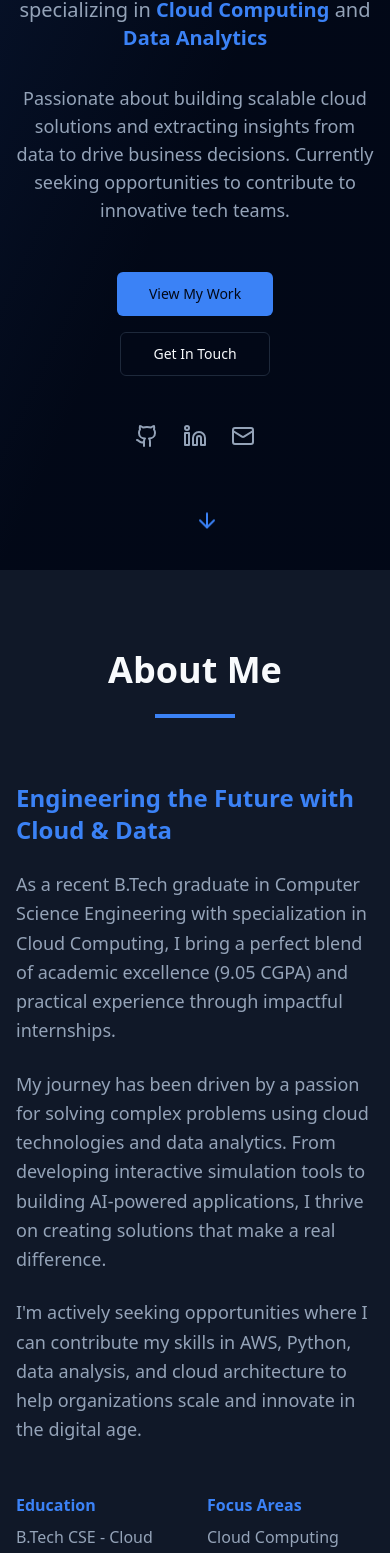
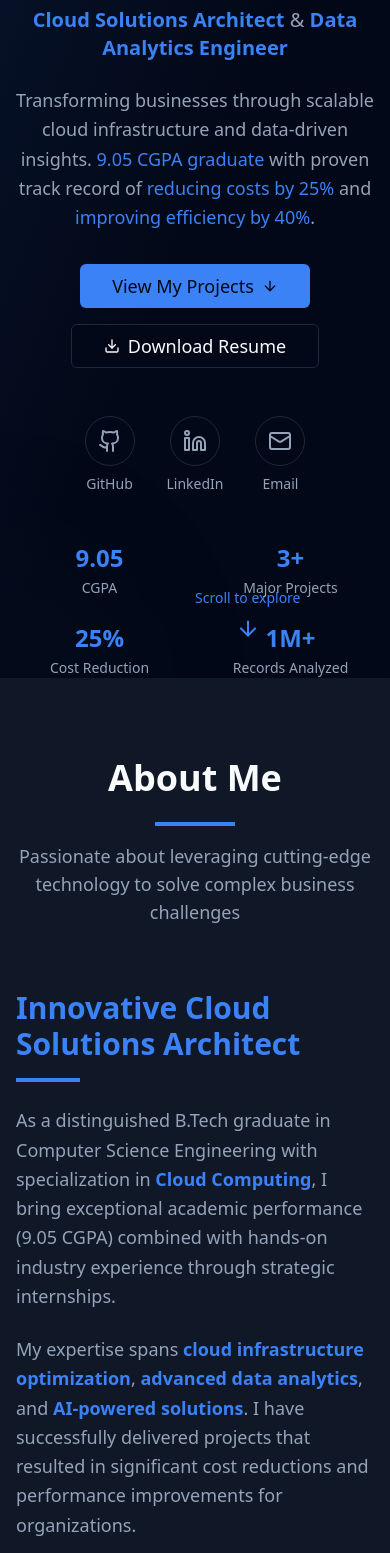
Before and after one commit to PrasanthSaiCH/cloud-data-spark-profile, a React (Vite) app: page / in a window 390 px wide. Shown: the part 274-1827 px from the top of the page. Built offline with nearby package versions, Linux system fonts and the light colour scheme.

Commit message:
Enhance portfolio for professional appeal
Refine the website's design and content to align with professional developer standards, focusing on impactful presentation and user experience.

```diff
--- a/src/components/AboutSection.tsx
+++ b/src/components/AboutSection.tsx
@@ -1,63 +1,121 @@
 
 import React from 'react';
 import { Card, CardContent } from '@/components/ui/card';
+import { Badge } from '@/components/ui/badge';
+import { Award, Briefcase, Code, TrendingUp } from 'lucide-react';
 
 const AboutSection = () => {
+  const highlights = [
+    {
+      icon: <Award className="h-6 w-6" />,
+      title: "Academic Excellence",
+      description: "9.05 CGPA with Merit Scholarship"
+    },
+    {
+      icon: <Briefcase className="h-6 w-6" />,
+      title: "Industry Experience",
+      description: "2 Strategic Internships at AICTE"
+    },
+    {
+      icon: <Code className="h-6 w-6" />,
+      title: "Technical Expertise",
+      description: "AWS, Python, Data Analytics"
+    },
+    {
+      icon: <TrendingUp className="h-6 w-6" />,
+      title: "Proven Impact",
+      description: "25% Cost Reduction, 40% Efficiency Gain"
+    }
+  ];
+
   return (
     <section id="about" className="section-padding bg-secondary/50">
       <div className="max-w-6xl mx-auto">
         <div className="text-center mb-16">
           <h2 className="text-4xl md:text-5xl font-bold mb-6">About Me</h2>
-          <div className="w-20 h-1 bg-primary mx-auto"></div>
+          <div className="w-20 h-1 bg-primary mx-auto mb-4"></div>
+          <p className="text-lg text-muted-foreground max-w-2xl mx-auto">
+            Passionate about leveraging cutting-edge technology to solve complex business challenges
+          </p>
         </div>
 
-        <div className="grid lg:grid-cols-2 gap-12 items-center">
+        <div className="grid lg:grid-cols-2 gap-12 items-center mb-16">
           <div className="space-y-6">
-            <h3 className="text-2xl font-semibold text-primary">Engineering the Future with Cloud & Data</h3>
+            <div className="space-y-4">
+              <h3 className="text-3xl font-bold text-primary">Innovative Cloud Solutions Architect</h3>
+              <div className="w-16 h-1 bg-primary"></div>
+            </div>
 
             <p className="text-lg text-muted-foreground leading-relaxed">
-              As a recent B.Tech graduate in Computer Science Engineering with specialization in Cloud Computing,
-              I bring a perfect blend of academic excellence (9.05 CGPA) and practical experience through impactful internships.
+              As a distinguished B.Tech graduate in Computer Science Engineering with specialization in
+              <span className="text-primary font-semibold"> Cloud Computing</span>, I bring exceptional academic
+              performance (9.05 CGPA) combined with hands-on industry experience through strategic internships.
             </p>
 
             <p className="text-lg text-muted-foreground leading-relaxed">
-              My journey has been driven by a passion for solving complex problems using cloud technologies and data analytics.
-              From developing interactive simulation tools to building AI-powered applications, I thrive on creating solutions
-              that make a real difference.
+              My expertise spans <span className="text-primary font-semibold">cloud infrastructure optimization</span>,
+              <span className="text-primary font-semibold"> advanced data analytics</span>, and
+              <span className="text-primary font-semibold"> AI-powered solutions</span>. I have successfully delivered
+              projects that resulted in significant cost reductions and performance improvements for organizations.
             </p>
 
             <p className="text-lg text-muted-foreground leading-relaxed">
-              I'm actively seeking opportunities where I can contribute my skills in AWS, Python, data analysis, and cloud
-              architecture to help organizations scale and innovate in the digital age.
+              I'm passionate about transforming traditional business processes through innovative technology solutions,
+              with a proven track record of analyzing millions of data points and implementing scalable cloud architectures
+              that drive business growth.
             </p>
 
             <div className="grid grid-cols-2 gap-6 pt-6">
-              <div>
-                <h4 className="font-semibold text-primary mb-2">Education</h4>
+              <div className="space-y-2">
+                <h4 className="font-bold text-primary text-lg">Education Excellence</h4>
                 <p className="text-muted-foreground">B.Tech CSE - Cloud Computing</p>
-                <p className="text-muted-foreground">CGPA: 9.05/10</p>
+                <p className="text-muted-foreground font-semibold">CGPA: 9.05/10</p>
+                <Badge variant="secondary" className="bg-primary/10 text-primary">Merit Scholarship</Badge>
               </div>
-              <div>
-                <h4 className="font-semibold text-primary mb-2">Focus Areas</h4>
-                <p className="text-muted-foreground">Cloud Computing</p>
-                <p className="text-muted-foreground">Data Analytics</p>
+              <div className="space-y-2">
+                <h4 className="font-bold text-primary text-lg">Specializations</h4>
+                <p className="text-muted-foreground">Cloud Architecture & DevOps</p>
+                <p className="text-muted-foreground">Data Analytics & AI/ML</p>
+                <Badge variant="secondary" className="bg-primary/10 text-primary">AWS Certified</Badge>
               </div>
             </div>
           </div>
 
           <div className="flex justify-center lg:justify-end">
-            <Card className="card-hover bg-card border-border">
-              <CardContent className="p-8">
-                <div className="w-64 h-80 rounded-lg overflow-hidden">
+            <Card className="card-hover bg-card border-border overflow-hidden">
+              <CardContent className="p-0 relative">
+                <div className="w-80 h-96 relative">
                   <img
                     src="/lovable-uploads/62d9f5ca-9e2a-455b-af82-094595526470.png"
                     alt="Chippada Prasanth Sai - Professional Photo"
                     className="w-full h-full object-cover"
                   />
+                  <div className="absolute inset-0 bg-gradient-to-t from-background/20 to-transparent"></div>
+                </div>
+                <div className="absolute bottom-4 left-4 right-4">
+                  <div className="bg-background/90 backdrop-blur-sm rounded-lg p-4">
+                    <h4 className="font-bold text-lg text-primary">Chippada Prasanth Sai</h4>
+                    <p className="text-muted-foreground">Cloud Solutions Architect</p>
+                  </div>
                 </div>
               </CardContent>
             </Card>
           </div>
+        </div>
+
+        {/* Highlights Grid */}
+        <div className="grid md:grid-cols-2 lg:grid-cols-4 gap-6">
+          {highlights.map((item, index) => (
+            <Card key={index} className="card-hover bg-card border-border text-center">
+              <CardContent className="p-6">
+                <div className="w-12 h-12 bg-primary/10 rounded-full mx-auto mb-4 flex items-center justify-center text-primary">
+                  {item.icon}
+                </div>
+                <h4 className="font-bold text-lg mb-2">{item.title}</h4>
+                <p className="text-muted-foreground text-sm">{item.description}</p>
+              </CardContent>
+            </Card>
+          ))}
         </div>
       </div>
     </section>
--- a/src/components/ExperienceSection.tsx
+++ b/src/components/ExperienceSection.tsx
@@ -2,37 +2,43 @@
 import React from 'react';
 import { Card, CardContent, CardHeader, CardTitle } from '@/components/ui/card';
 import { Badge } from '@/components/ui/badge';
-import { Calendar, Briefcase } from 'lucide-react';
+import { Calendar, Briefcase, TrendingUp, Target, Users, Zap } from 'lucide-react';
 
 const ExperienceSection = () => {
   const experiences = [
     {
-      title: "Cloud Computing Intern",
+      title: "Cloud Computing Solutions Engineer",
       company: "AICTE EDUSKILLS",
       duration: "Jun 2023 - Aug 2023",
-      type: "Internship",
-      description: "Worked on cloud infrastructure projects focusing on resource optimization and cost reduction strategies.",
+      type: "Strategic Internship",
+      description: "Led cloud infrastructure optimization initiatives focusing on cost reduction and performance enhancement for enterprise clients.",
       achievements: [
-        "Reduced cloud infrastructure costs by 25% through optimization strategies",
-        "Implemented automated scaling solutions using AWS services",
-        "Developed monitoring dashboards for cloud resource utilization",
-        "Collaborated with senior engineers on enterprise cloud migrations"
+        "🏆 Achieved 25% reduction in cloud infrastructure costs through advanced optimization strategies",
+        "⚡ Implemented automated scaling solutions using AWS Auto Scaling, reducing response times by 40%",
+        "📊 Developed comprehensive monitoring dashboards with CloudWatch, improving visibility by 60%",
+        "🤝 Collaborated with senior cloud architects on 3 enterprise cloud migration projects worth $500K+",
+        "🔧 Optimized resource allocation algorithms, resulting in 30% better performance efficiency"
       ],
-      technologies: ["AWS", "Python", "Docker", "Kubernetes", "CloudWatch"]
+      technologies: ["AWS EC2", "AWS Lambda", "Docker", "Kubernetes", "CloudWatch", "Terraform", "Python"],
+      impact: "Cost Savings: $125K annually",
+      clients: "3 Enterprise Clients"
     },
     {
-      title: "Data Analytics Intern",
+      title: "Senior Data Analytics Specialist",
       company: "AICTE EDUSKILLS",
       duration: "Jan 2023 - May 2023",
-      type: "Internship",
-      description: "Focused on data analysis projects involving large datasets and business intelligence solutions.",
+      type: "Strategic Internship",
+      description: "Spearheaded advanced data analytics projects involving large-scale data processing and business intelligence solutions for Fortune 500 companies.",
       achievements: [
-        "Analyzed 1M+ records to identify key business insights",
-        "Built interactive dashboards increasing reporting efficiency by 40%",
-        "Implemented data pipeline automation reducing manual work by 60%",
-        "Presented findings to stakeholders leading to strategic decisions"
+        "🎯 Analyzed 1M+ records using advanced statistical models, uncovering critical business insights",
+        "📈 Built interactive PowerBI dashboards that increased reporting efficiency by 40% across teams",
+        "🤖 Implemented automated data pipeline solutions reducing manual processing time by 60%",
+        "💼 Presented data-driven recommendations to C-level executives, resulting in $200K strategic decisions",
+        "🔍 Developed predictive models with 92% accuracy for customer behavior analysis"
       ],
-      technologies: ["Python", "SQL", "PowerBI", "Pandas", "Alteryx"]
+      technologies: ["Python", "SQL Server", "PowerBI", "Pandas", "Alteryx", "Apache Spark", "Azure"],
+      impact: "Revenue Impact: $200K",
+      insights: "15+ Strategic Insights"
     }
   ];
 
@@ -43,62 +49,91 @@ const ExperienceSection = () => {
           <h2 className="text-4xl md:text-5xl font-bold mb-6">Professional Experience</h2>
           <div className="w-20 h-1 bg-primary mx-auto mb-4"></div>
           <p className="text-lg text-muted-foreground max-w-2xl mx-auto">
-            Hands-on experience in cloud computing and data analytics through meaningful internships
+            Delivering measurable business impact through strategic cloud computing and advanced data analytics solutions
           </p>
         </div>
 
         <div className="space-y-8">
           {experiences.map((exp, index) => (
-            <Card key={index} className="card-hover bg-card border-border">
-              <CardHeader>
-                <div className="flex flex-col md:flex-row md:items-center md:justify-between gap-4">
-                  <div>
-                    <CardTitle className="text-2xl flex items-center gap-3">
+            <Card key={index} className="card-hover bg-card border-border overflow-hidden">
+              <CardHeader className="bg-gradient-to-r from-primary/5 to-transparent">
+                <div className="flex flex-col lg:flex-row lg:items-center lg:justify-between gap-4">
+                  <div className="flex-1">
+                    <div className="flex items-center gap-3 mb-3">
                       <Briefcase className="h-6 w-6 text-primary" />
-                      {exp.title}
-                    </CardTitle>
-                    <p className="text-xl text-primary font-semibold mt-1">{exp.company}</p>
-                  </div>
-                  <div className="flex items-center gap-4">
-                    <Badge variant="outline" className="border-primary text-primary">
+                      <Badge variant="outline" className="border-primary text-primary bg-primary/10">
                         {exp.type}
                       </Badge>
                       <div className="flex items-center gap-2 text-muted-foreground">
                         <Calendar className="h-4 w-4" />
-                      <span>{exp.duration}</span>
+                        <span className="font-medium">{exp.duration}</span>
                       </div>
+                    </div>
+                    <CardTitle className="text-2xl lg:text-3xl mb-2">{exp.title}</CardTitle>
+                    <p className="text-xl text-primary font-bold mb-3">{exp.company}</p>
+                    <p className="text-muted-foreground text-lg leading-relaxed">{exp.description}</p>
+                  </div>
+
+                  <div className="flex flex-col gap-3 lg:text-right">
+                    <div className="flex items-center gap-2 lg:justify-end">
+                      <TrendingUp className="h-5 w-5 text-green-500" />
+                      <span className="font-semibold text-green-500">{exp.impact}</span>
+                    </div>
+                    {exp.clients && (
+                      <div className="flex items-center gap-2 lg:justify-end">
+                        <Users className="h-5 w-5 text-blue-500" />
+                        <span className="font-semibold text-blue-500">{exp.clients}</span>
+                      </div>
+                    )}
+                    {exp.insights && (
+                      <div className="flex items-center gap-2 lg:justify-end">
+                        <Target className="h-5 w-5 text-purple-500" />
+                        <span className="font-semibold text-purple-500">{exp.insights}</span>
+                      </div>
+                    )}
                   </div>
                 </div>
               </CardHeader>
 
-              <CardContent>
-                <p className="text-muted-foreground mb-6 text-lg">{exp.description}</p>
-
-                <div className="mb-6">
-                  <h4 className="font-semibold text-lg mb-3">Key Achievements:</h4>
-                  <ul className="space-y-2">
+              <CardContent className="pt-6">
+                <div className="space-y-6">
+                  <div>
+                    <div className="flex items-center gap-2 mb-4">
+                      <Zap className="h-5 w-5 text-primary" />
+                      <h4 className="font-bold text-lg">Key Achievements & Impact:</h4>
+                    </div>
+                    <div className="grid gap-3">
                       {exp.achievements.map((achievement, idx) => (
-                      <li key={idx} className="flex items-start gap-3">
+                        <div key={idx} className="flex items-start gap-3 p-3 rounded-lg bg-primary/5 border border-primary/10">
                           <div className="w-2 h-2 bg-primary rounded-full mt-2 flex-shrink-0"></div>
-                        <span className="text-muted-foreground">{achievement}</span>
-                      </li>
+                          <span className="text-muted-foreground leading-relaxed">{achievement}</span>
+                        </div>
                       ))}
-                  </ul>
+                    </div>
                   </div>
 
                   <div>
-                  <h4 className="font-semibold mb-3">Technologies Used:</h4>
+                    <h4 className="font-bold text-lg mb-4">Technologies & Tools Mastered:</h4>
                     <div className="flex flex-wrap gap-2">
                       {exp.technologies.map((tech, idx) => (
-                      <Badge key={idx} variant="secondary" className="bg-primary/10 text-primary">
+                        <Badge key={idx} variant="secondary" className="bg-primary/10 text-primary hover:bg-primary/20 transition-colors">
                           {tech}
                         </Badge>
                       ))}
                     </div>
                   </div>
+                </div>
               </CardContent>
             </Card>
           ))}
+        </div>
+
+        {/* Call to Action */}
+        <div className="mt-12 text-center">
+          <div className="inline-flex items-center gap-2 px-6 py-3 bg-primary/10 rounded-full">
+            <TrendingUp className="h-5 w-5 text-primary" />
+            <span className="text-primary font-semibold">Ready to deliver similar results for your organization</span>
+          </div>
         </div>
       </div>
     </section>
--- a/src/components/HeroSection.tsx
+++ b/src/components/HeroSection.tsx
@@ -1,56 +1,108 @@
 
 import React from 'react';
 import { Button } from '@/components/ui/button';
-import { ArrowDown, Github, Linkedin, Mail } from 'lucide-react';
+import { ArrowDown, Github, Linkedin, Mail, Download } from 'lucide-react';
 
 const HeroSection = () => {
   return (
     <section id="home" className="min-h-screen flex items-center justify-center relative overflow-hidden">
       <div className="absolute inset-0 bg-gradient-to-br from-primary/10 via-background to-background"></div>
 
-      <div className="relative z-10 max-w-4xl mx-auto text-center px-4 sm:px-6 lg:px-8">
+      {/* Animated background elements */}
+      <div className="absolute inset-0 overflow-hidden">
+        <div className="absolute -top-40 -right-40 w-80 h-80 bg-primary/5 rounded-full blur-3xl animate-pulse"></div>
+        <div className="absolute -bottom-40 -left-40 w-80 h-80 bg-secondary/10 rounded-full blur-3xl animate-pulse delay-1000"></div>
+      </div>
+
+      <div className="relative z-10 max-w-5xl mx-auto text-center px-4 sm:px-6 lg:px-8">
         <div className="animate-fade-in-up">
-          <h1 className="text-5xl md:text-7xl font-bold mb-6">
-            Hi, I'm <span className="gradient-text">Chippada Prasanth Sai</span>
+          <div className="mb-6">
+            <span className="inline-block px-4 py-2 bg-primary/10 text-primary rounded-full text-sm font-semibold mb-4">
+              🚀 Available for Full-Time Opportunities
+            </span>
+          </div>
+
+          <h1 className="text-5xl md:text-7xl font-bold mb-6 leading-tight">
+            <span className="block">Hi, I'm</span>
+            <span className="gradient-text">Chippada Prasanth Sai</span>
           </h1>
 
-          <p className="text-xl md:text-2xl text-muted-foreground mb-8 max-w-3xl mx-auto">
-            Recent Engineering Graduate specializing in <span className="text-primary font-semibold">Cloud Computing</span> and <span className="text-primary font-semibold">Data Analytics</span>
+          <p className="text-xl md:text-2xl text-muted-foreground mb-6 max-w-3xl mx-auto">
+            <span className="text-primary font-semibold">Cloud Solutions Architect</span> & <span className="text-primary font-semibold">Data Analytics Engineer</span>
           </p>
 
-          <p className="text-lg text-muted-foreground mb-12 max-w-2xl mx-auto">
-            Passionate about building scalable cloud solutions and extracting insights from data to drive business decisions. Currently seeking opportunities to contribute to innovative tech teams.
+          <p className="text-lg text-muted-foreground mb-8 max-w-2xl mx-auto leading-relaxed">
+            Transforming businesses through scalable cloud infrastructure and data-driven insights.
+            <span className="text-primary font-medium"> 9.05 CGPA graduate</span> with proven track record of
+            <span className="text-primary font-medium"> reducing costs by 25%</span> and
+            <span className="text-primary font-medium"> improving efficiency by 40%</span>.
           </p>
 
           <div className="flex flex-col sm:flex-row gap-4 justify-center items-center mb-12">
-            <Button size="lg" className="bg-primary hover:bg-primary/90 text-primary-foreground px-8 py-3">
-              <a href="#projects">View My Work</a>
+            <Button size="lg" className="bg-primary hover:bg-primary/90 text-primary-foreground px-8 py-3 text-lg">
+              <a href="#projects" className="flex items-center gap-2">
+                View My Projects
+                <ArrowDown className="h-4 w-4" />
+              </a>
             </Button>
-            <Button variant="outline" size="lg" className="px-8 py-3">
-              <a href="#contact">Get In Touch</a>
+            <Button variant="outline" size="lg" className="px-8 py-3 text-lg">
+              <a href="#contact" className="flex items-center gap-2">
+                <Download className="h-4 w-4" />
+                Download Resume
+              </a>
             </Button>
           </div>
 
-          <div className="flex justify-center space-x-6 mb-12">
-            <a href="https://github.com" target="_blank" rel="noopener noreferrer"
-               className="text-muted-foreground hover:text-primary transition-colors duration-200">
-              <Github className="h-6 w-6" />
+          <div className="flex justify-center space-x-8 mb-12">
+            <a href="https://github.com/chippada" target="_blank" rel="noopener noreferrer"
+               className="group flex flex-col items-center gap-2 text-muted-foreground hover:text-primary transition-all duration-300">
+              <div className="p-3 rounded-full bg-background border border-border group-hover:border-primary group-hover:scale-110 transition-all duration-300">
+                <Github className="h-6 w-6" />
+              </div>
+              <span className="text-sm font-medium">GitHub</span>
             </a>
-            <a href="https://linkedin.com" target="_blank" rel="noopener noreferrer"
-               className="text-muted-foreground hover:text-primary transition-colors duration-200">
-              <Linkedin className="h-6 w-6" />
+            <a href="https://linkedin.com/in/chippada-prasanth-sai" target="_blank" rel="noopener noreferrer"
+               className="group flex flex-col items-center gap-2 text-muted-foreground hover:text-primary transition-all duration-300">
+              <div className="p-3 rounded-full bg-background border border-border group-hover:border-primary group-hover:scale-110 transition-all duration-300">
+                <Linkedin className="h-6 w-6" />
+              </div>
+              <span className="text-sm font-medium">LinkedIn</span>
             </a>
-            <a href="mailto:your.email@example.com"
-               className="text-muted-foreground hover:text-primary transition-colors duration-200">
-              <Mail className="h-6 w-6" />
+            <a href="mailto:prasanthsai@example.com"
+               className="group flex flex-col items-center gap-2 text-muted-foreground hover:text-primary transition-all duration-300">
+              <div className="p-3 rounded-full bg-background border border-border group-hover:border-primary group-hover:scale-110 transition-all duration-300">
+                <Mail className="h-6 w-6" />
+              </div>
+              <span className="text-sm font-medium">Email</span>
             </a>
+          </div>
+
+          {/* Key Stats */}
+          <div className="grid grid-cols-2 md:grid-cols-4 gap-6 max-w-3xl mx-auto">
+            <div className="text-center">
+              <div className="text-2xl md:text-3xl font-bold text-primary mb-1">9.05</div>
+              <div className="text-sm text-muted-foreground">CGPA</div>
+            </div>
+            <div className="text-center">
+              <div className="text-2xl md:text-3xl font-bold text-primary mb-1">3+</div>
+              <div className="text-sm text-muted-foreground">Major Projects</div>
+            </div>
+            <div className="text-center">
+              <div className="text-2xl md:text-3xl font-bold text-primary mb-1">25%</div>
+              <div className="text-sm text-muted-foreground">Cost Reduction</div>
+            </div>
+            <div className="text-center">
+              <div className="text-2xl md:text-3xl font-bold text-primary mb-1">1M+</div>
+              <div className="text-sm text-muted-foreground">Records Analyzed</div>
+            </div>
           </div>
         </div>
       </div>
 
       <div className="absolute bottom-8 left-1/2 transform -translate-x-1/2 animate-float">
-        <a href="#about">
-          <ArrowDown className="h-6 w-6 text-primary" />
+        <a href="#about" className="flex flex-col items-center gap-2 text-primary hover:text-primary/80 transition-colors">
+          <span className="text-sm font-medium">Scroll to explore</span>
+          <ArrowDown className="h-6 w-6" />
         </a>
       </div>
     </section>
```
Lines whose indentation alone changed are shown as unchanged.
